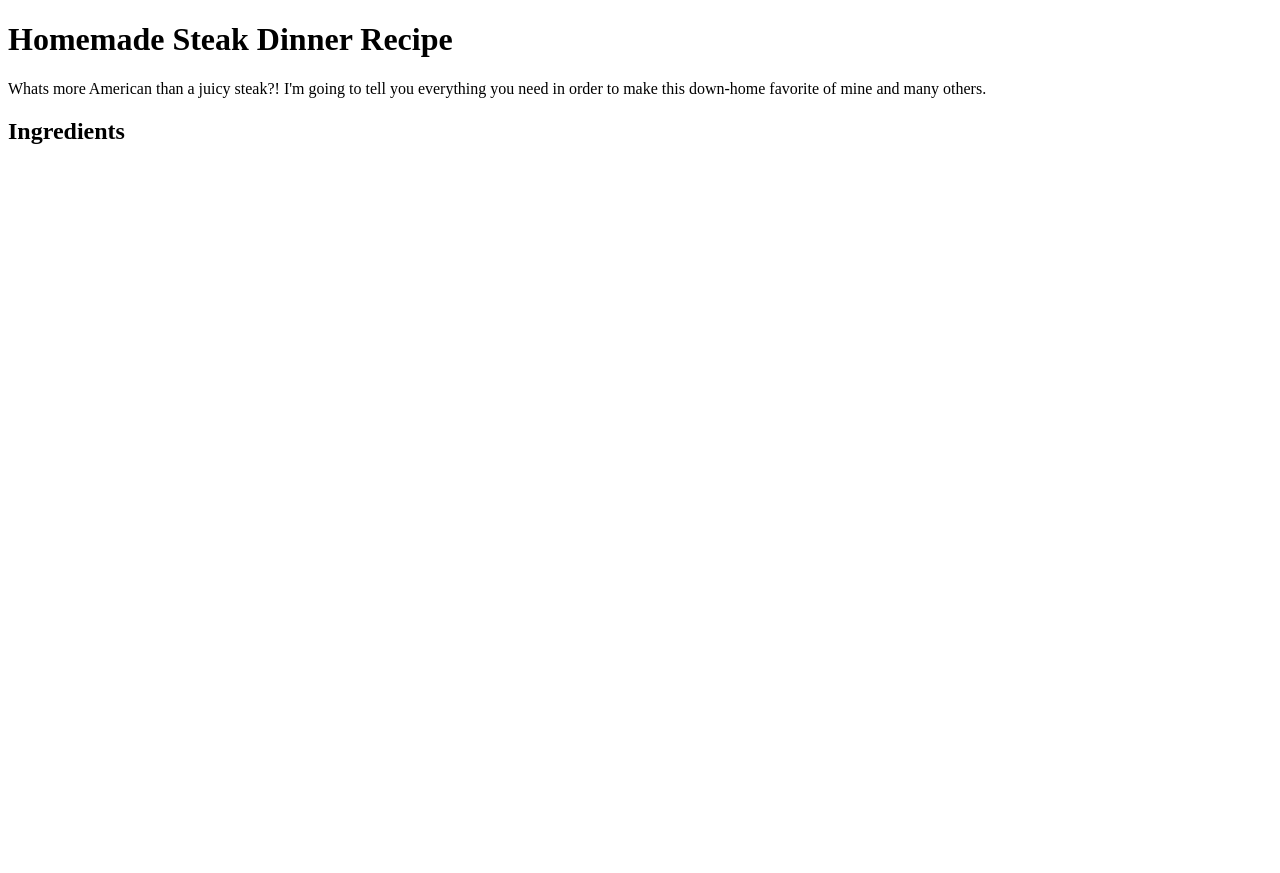
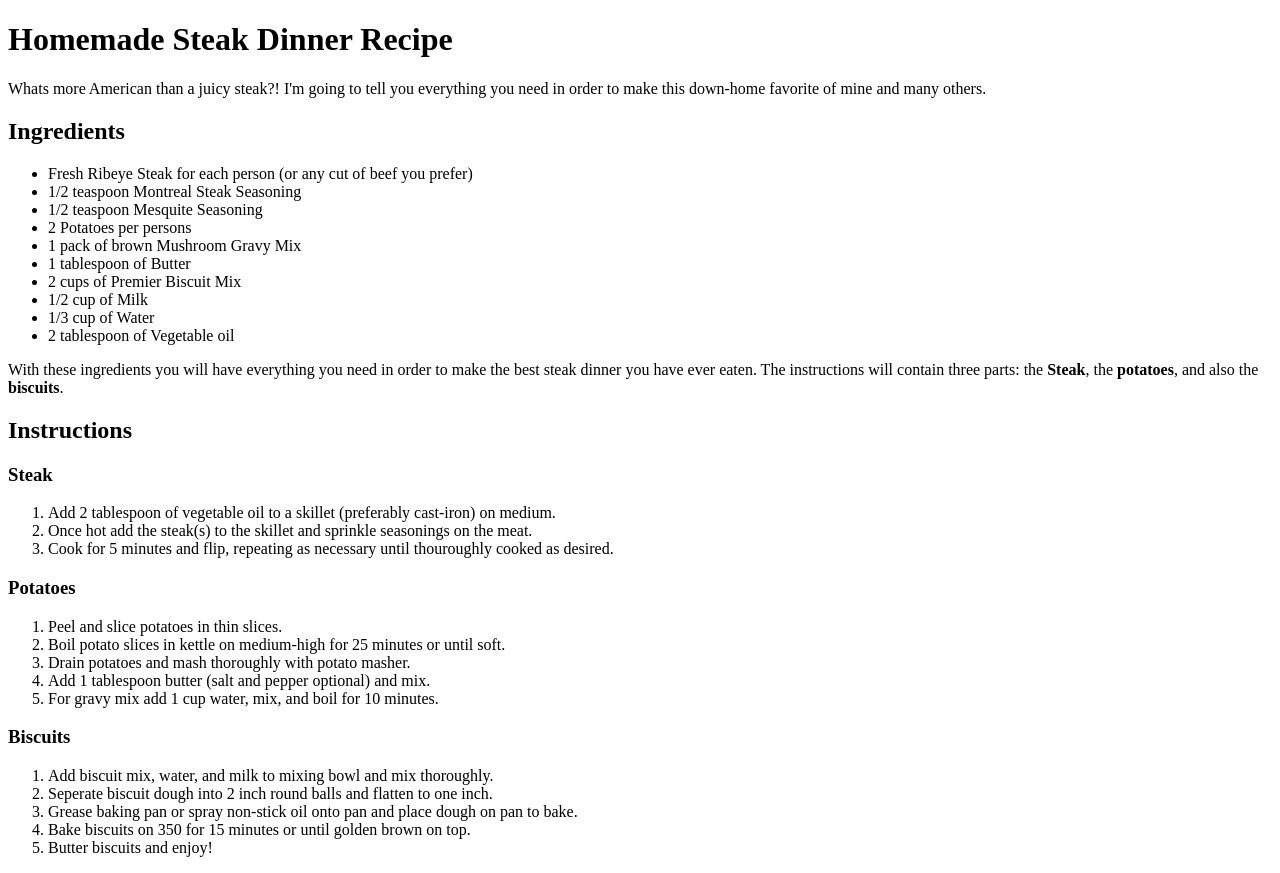
Before and after one commit to dylt97/odin-recipes, a plain HTML site: page recipePages/steakDinner.html in a window 1280 px wide. Before the commit the page ends 800 px from the top, so only its background shows below. Drawn offline with Linux system fonts and the light colour scheme.

Commit message:
Finish steak dinner recipe lists
I finished the ingredients list and the instruction lists for
all three parts of the meal: steak potatoes and biscuits

```diff
--- a/recipePages/steakDinner.html
+++ b/recipePages/steakDinner.html
@@ -11,5 +11,43 @@
                 down-home favorite of mine and many others.
             </p>
             <h2>Ingredients</h2>
+                <ul>
+                    <li>Fresh Ribeye Steak for each person (or any cut of beef you prefer)</li>
+                    <li>1/2 teaspoon Montreal Steak Seasoning</li>
+                    <li>1/2 teaspoon Mesquite Seasoning</li>
+                    <li>2 Potatoes per persons</li>
+                    <li>1 pack of brown Mushroom Gravy Mix</li>
+                    <li>1 tablespoon of Butter</li>
+                    <li>2 cups of Premier Biscuit Mix</li>
+                    <li>1/2 cup of Milk</li>
+                    <li>1/3 cup of Water</li>
+                    <li>2 tablespoon of Vegetable oil</li>
+                </ul>
+            <p>With these ingredients you will have everything you need in order to make
+                the best steak dinner you have ever eaten. The instructions will contain three parts:
+                the <strong>Steak</strong>, the <strong>potatoes</strong>, and also the <strong>biscuits</strong>.</p>
+            <h2>Instructions</h2>
+                <h3>Steak</h3>
+                    <ol>
+                        <li>Add 2 tablespoon of vegetable oil to a skillet (preferably cast-iron) on medium.</li>
+                        <li>Once hot add the steak(s) to the skillet and sprinkle seasonings on the meat.</li>
+                        <li>Cook for 5 minutes and flip, repeating as necessary until thouroughly cooked as desired.</li>
+                    </ol>
+                <h3>Potatoes</h3>
+                    <ol>
+                        <li>Peel and slice potatoes in thin slices.</li>
+                        <li>Boil potato slices in kettle on medium-high for 25 minutes or until soft.</li>
+                        <li>Drain potatoes and mash thoroughly with potato masher.</li>
+                        <li>Add 1 tablespoon butter (salt and pepper optional) and mix.</li>
+                        <li>For gravy mix add 1 cup water, mix, and boil for 10 minutes.</li>
+                    </ol>
+                <h3>Biscuits</h3>
+                    <ol>
+                        <li>Add biscuit mix, water, and milk to mixing bowl and mix thoroughly.</li>
+                        <li>Seperate biscuit dough into 2 inch round balls and flatten to one inch.</li>
+                        <li>Grease baking pan or spray non-stick oil onto pan and place dough on pan to bake.</li>
+                        <li>Bake biscuits on 350 for 15 minutes or until golden brown on top.</li>
+                        <li>Butter biscuits and enjoy!</li>
+                    </ol>
     </body>
 </html>
```
